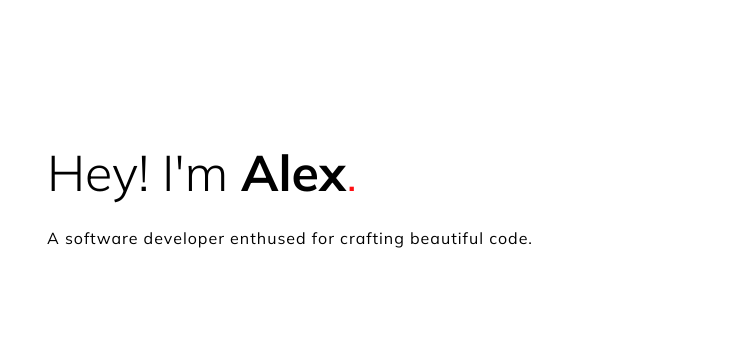
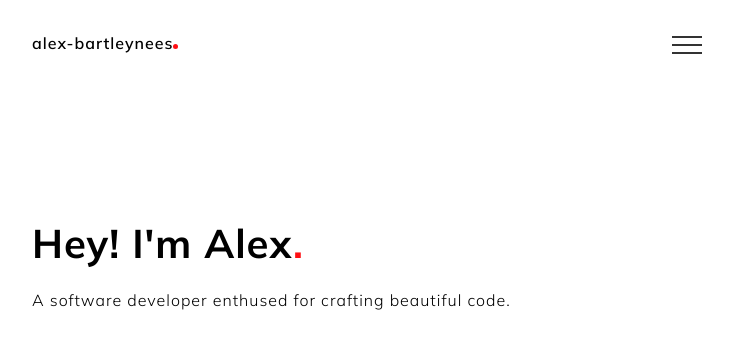
Before and after one commit to alex-bartleynees/old_portfolio, a website: page index.html in a window 1280 px wide. Shown: the whole page, without its empty margins (288-1021 px from the left). Drawn offline with Linux system fonts and the light colour scheme.

Commit message:
start navigation

```diff
--- a/index.html
+++ b/index.html
@@ -14,6 +14,16 @@
     <title>Portfolio</title>
   </head>
   <body>
+    <div class="navigation">
+      <p class="navigation-heading">
+        alex-bartleynees<span class="dot"></span>
+      </p>
+      <input type="checkbox" class="navigation__checkbox" id="navi-toggle" />
+
+      <label for="navi-toggle" class="navigation__button">
+        <span class="navigation__icon">&nbsp;</span>
+      </label>
+    </div>
     <header class="header">
       <div class="header__text-box">
         <h1 class="heading-primary">
--- a/package.json
+++ b/package.json
@@ -7,7 +7,7 @@
     "test": "echo \"Error: no test specified\" && exit 1",
     "watch:sass": "sass --watch sass/main.scss css/output.css",
     "live-server": "live-server",
-    "start": "npm-run-all watch:sass live-server"
+    "dev": "npm-run-all --parallel live-server watch:sass "
   },
   "repository": {
     "type": "git",
--- a/sass/base/_base.scss
+++ b/sass/base/_base.scss
@@ -12,10 +12,10 @@ html {
   // This defines what 1rem is
   font-size: 62.5%; //1rem = 10px; 10px/16px = 62.5%
 
-  @include respond(tab-land) {
-    // width < 1200?
-    font-size: 56.25%; //1rem = 9px 9/16 = 56.25%
-  }
+  //   @include respond(tab-land) {
+  //     // width < 1200?
+  //     font-size: 56.25%; //1rem = 9px 9/16 = 56.25%
+  //   }
 
   @include respond(tab-port) {
     //width <900?
--- a/sass/base/_typography.scss
+++ b/sass/base/_typography.scss
@@ -3,31 +3,44 @@
 
 body {
   font-family: "Mulish", sans-serif;
-  font-weight: 400;
+  font-weight: 300;
   line-height: 1.7;
+  letter-spacing: 1px;
   color: $color-black;
 }
 
+.navigation-heading {
+  font-size: $default-font-size;
+  font-weight: 600;
+
+  .dot {
+    height: 0.5rem;
+    width: 0.5rem;
+    background-color: #ff0f13;
+    border-radius: 50%;
+    display: inline-block;
+  }
+}
+
 .heading-primary {
-  font-size: 5rem;
-  font-weight: 300;
+  font-size: 4rem;
   border-radius: 3px;
+  max-width: fit-content;
   animation-name: changeColor, textFade;
   white-space: nowrap;
   animation-duration: 3s;
-  //   animation-timing-function: ease-out;
+  animation-timing-function: ease-out;
   span {
     color: #ff0f13;
   }
 }
-
 .paragraph {
   border-radius: 3px;
   margin-top: 1rem;
+  max-width: fit-content;
   animation-name: changeColor, textFade;
   white-space: nowrap;
   animation-duration: 3s;
-  //   animation-timing-function: ease-out;
+  animation-timing-function: ease-out;
   font-size: $default-font-size;
-  letter-spacing: 1px;
 }
--- a/sass/layout/_header.scss
+++ b/sass/layout/_header.scss
@@ -1,8 +1,8 @@
 @use "../abstracts/" as *;
 
 .header {
-  width: 50%;
-  margin: 10rem auto;
+  width: 50vw;
+  margin: 10rem auto 0 auto;
 
   @include respond(phone) {
     width: 100%;
--- /dev/null
+++ b/sass/layout/_navigation.scss
@@ -0,0 +1,83 @@
+@use "../abstracts/" as *;
+
+.navigation {
+  width: 50vw;
+  margin: 0 auto 0 auto;
+
+  @include respond(phone) {
+    width: 100%;
+  }
+
+  &__checkbox {
+    display: none;
+  }
+
+  &__button {
+    // margin-left: auto;
+    height: 7rem;
+    width: 7rem;
+    text-align: center;
+    cursor: pointer;
+    position: relative;
+    // top: 3rem;
+    // right: 5rem;
+    margin-left: 50vw;
+    top: -4.8rem;
+    text-align: center;
+    max-width: 100vh;
+
+    @include respond(phone) {
+      margin-left: 80vw;
+    }
+  }
+
+  &__icon {
+    position: relative;
+    margin-top: 3.5rem;
+
+    &,
+    &::before,
+    &::after {
+      width: 3rem;
+      height: 2px;
+      background-color: $color-grey-dark-3;
+      display: inline-block;
+    }
+    &::before,
+    &::after {
+      content: "";
+      position: absolute;
+      left: 0;
+      transition: all 0.2s;
+    }
+
+    &::before {
+      top: -0.8rem;
+    }
+    &::after {
+      top: 0.8rem;
+    }
+  }
+
+  &__button:hover &__icon::before {
+    top: -1rem;
+  }
+
+  &__button:hover &__icon::after {
+    top: 1rem;
+  }
+
+  &__checkbox:checked + &__button &__icon {
+    background-color: transparent;
+  }
+
+  &__checkbox:checked + &__button &__icon::before {
+    top: 0;
+    transform: rotate(135deg);
+  }
+
+  &__checkbox:checked + &__button &__icon::after {
+    top: 0;
+    transform: rotate(-135deg);
+  }
+}
--- a/sass/main.scss
+++ b/sass/main.scss
@@ -3,5 +3,6 @@
 
 @use "layout/grid.scss";
 @use "layout/header";
+@use "layout/navigation";
 
 @use "pages/home";
```
Also changed, not shown: css/output.css, 1 other file.
